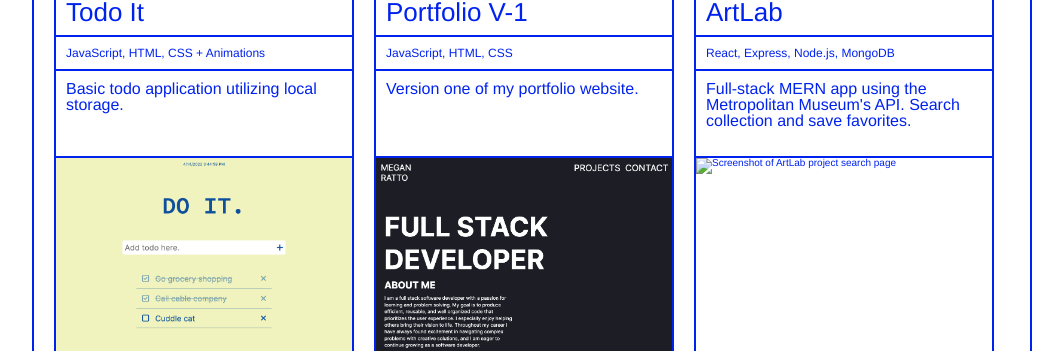
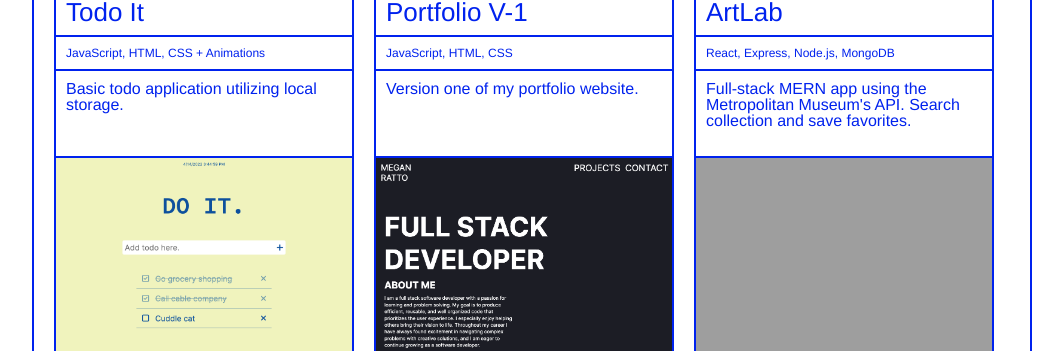
Before and after one commit to rattomegan/Portfolio-2, a plain HTML site: page index.html in a window 1280 px wide. Shown: the part 443-794 px from the top of the page, without its empty margins (108-1171 px from the left). Drawn offline with Linux system fonts and the light colour scheme; the site is published under a folder, as on GitHub Pages, so addresses that start at the root find nothing.

Commit message:
Attempt to fix image bug on github pages

```diff
--- a/index.html
+++ b/index.html
@@ -204,7 +204,7 @@
             Full-stack MERN app using the Metropolitan Museum's API. Search collection and save favorites.
           </p>
           <div class="project-img-container">
-            <img class="project-img" src="/src/images/artlab_screenshot.png"
+            <img class="project-img" src="src/images/artlab_screenshot.png"
               alt="Screenshot of ArtLab project search page" />
           </div>
         </div>
```
